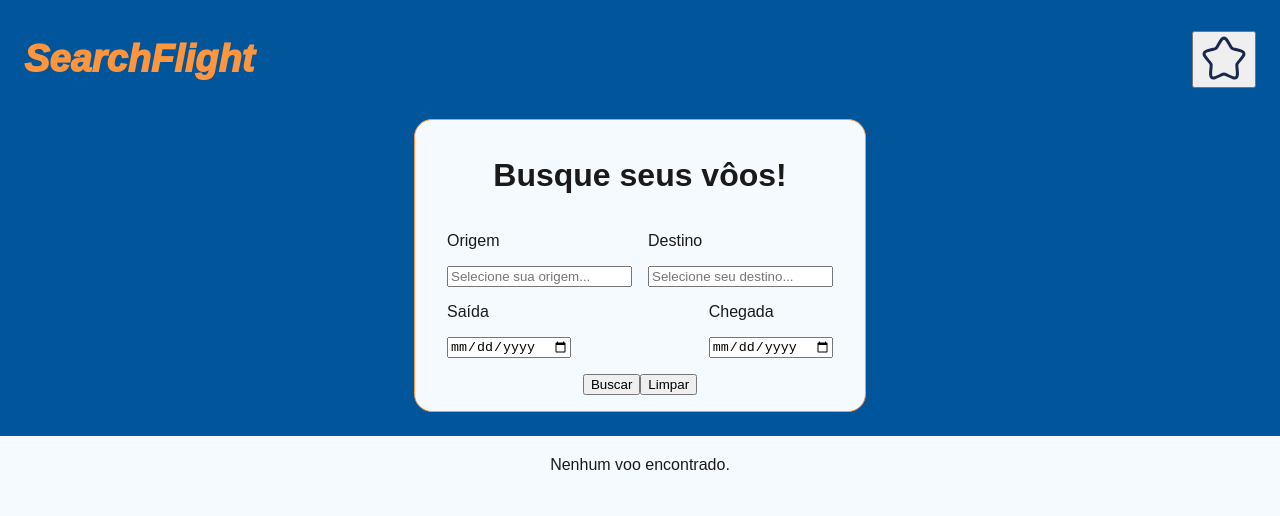
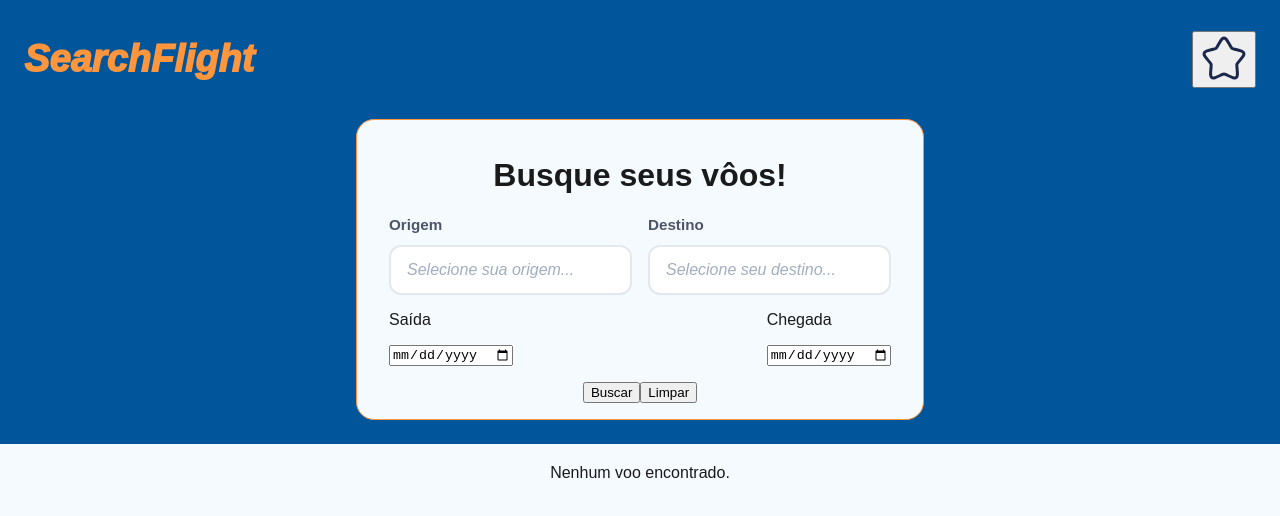
Before and after one commit to jonssond/flight-search-interface, a React (Create React App) app: page / in a window 1280 px wide. Shown: the top 516 px of the page. Built offline with nearby package versions, Linux system fonts and the light colour scheme; no server answers.

Commit message:
feat: add Input component with styled container and label

```diff
--- a/src/components/form/input/Input.tsx
+++ b/src/components/form/input/Input.tsx
@@ -1,11 +1,12 @@
 import { inputProps } from './types';
+import './input.css';
 
 export const Input = (props: inputProps) => {
   const { label, placeholder, value, onChange } = props;
 
   return (
-    <div>
-      <p>{label}</p>
+    <div className="input-container">
+      <label>{label}</label>
       <input
         type="text"
         placeholder={placeholder}
--- /dev/null
+++ b/src/components/form/input/input.css
@@ -0,0 +1,38 @@
+.input-container {
+  display: flex;
+  flex-direction: column;
+  gap: 8px;
+}
+
+.input-container label {
+  color: #4a5568;
+  font-weight: 600;
+  font-size: 0.95rem;
+  margin-bottom: 4px;
+}
+
+.input-container input {
+  padding: 14px 16px;
+  border: 2px solid #e2e8f0;
+  border-radius: 12px;
+  font-size: 1rem;
+  transition: all 0.3s ease;
+  background-color: #ffffff;
+  color: #2d3748;
+}
+
+.input-container input:focus {
+  outline: none;
+  border-color: #667eea;
+  box-shadow: 0 0 0 3px rgba(102, 126, 234, 0.1);
+  transform: translateY(-1px);
+}
+
+.input-container input::placeholder {
+  color: #a0aec0;
+  font-style: italic;
+}
+
+.input-container input:hover:not(:focus) {
+  border-color: #cbd5e0;
+}
```
